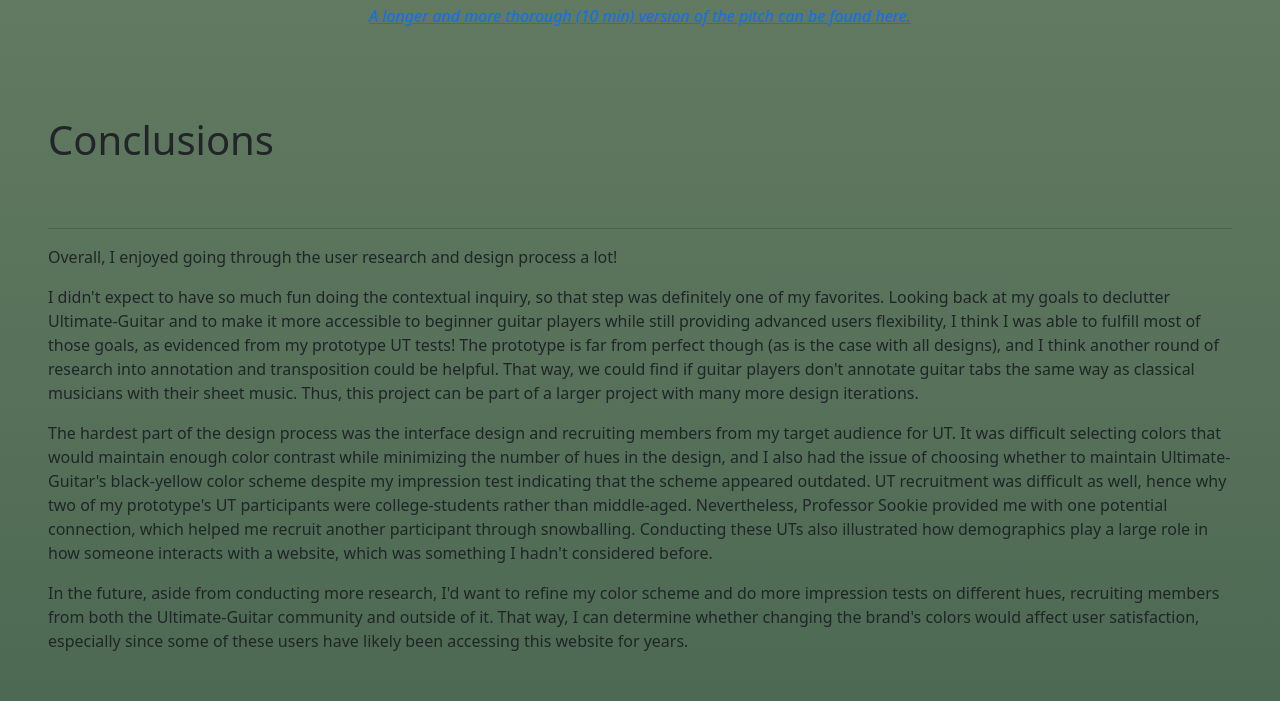
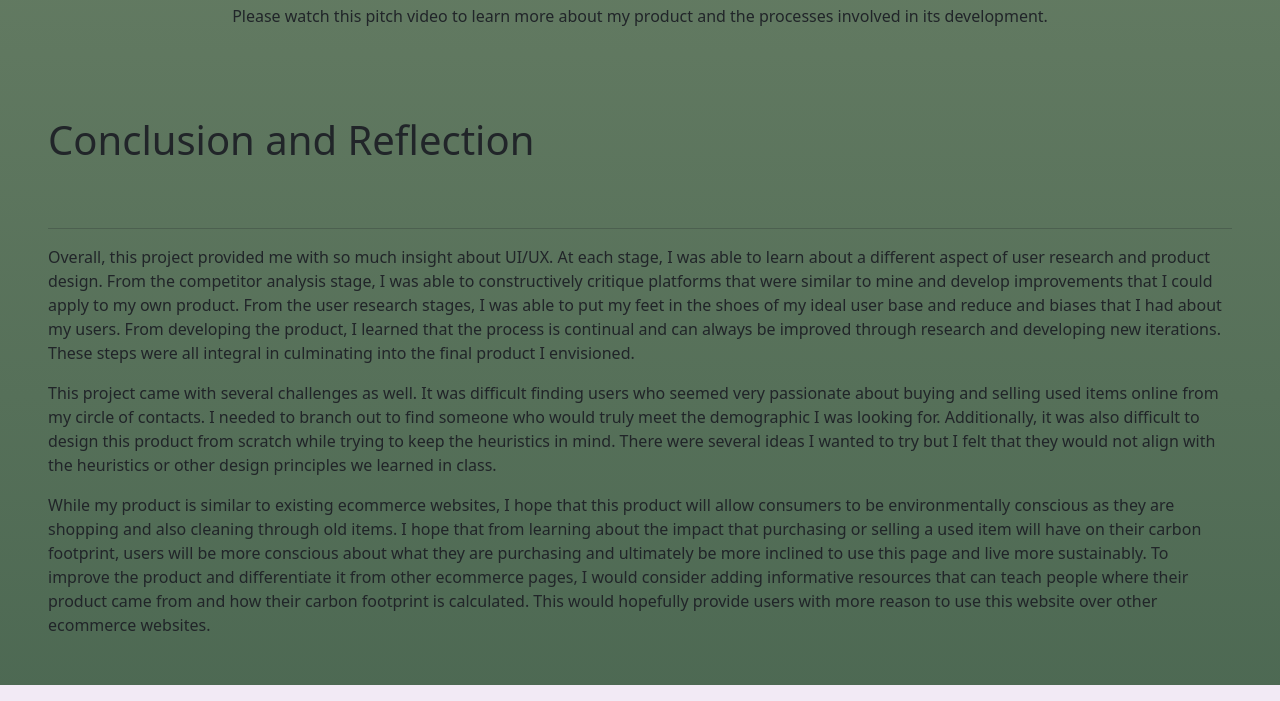
Before and after one commit to ashleyalee/DH110, a plain HTML site: page index.html in a window 1280 px wide. Shown: the part 5914-6615 px from the top of the page. Drawn offline with nearby package versions, Linux system fonts and the light colour scheme.

Commit message:
Update index.html

```diff
--- a/index.html
+++ b/index.html
@@ -257,29 +257,23 @@ The results helped me to understand how my user interacted with websites similar
       <iframe width="560" height="315" src="https://www.youtube.com/embed/v-siApsgAaA" title="YouTube video player" frameborder="0" allow="accelerometer; autoplay; clipboard-write; encrypted-media; gyroscope; picture-in-picture" allowfullscreen></iframe>
 
       <br>
-      <p> <a href = "https://youtu.be/UNYPrn5fDgI" target = "_blank"> <i>A longer and more thorough (10 min) version of the pitch can be found here.</i> </a></p>
+      <p>Please watch this pitch video to learn more about my product and the processes involved in its development.</p>
     </center>
 
     <br>
 
     <!-- PROJECT HEADING -->
-    <h2 class="display-6 py-5">Conclusions</h2>
+    <h2 class="display-6 py-5">Conclusion and Reflection</h2>
     <hr>
 
-    <p>Overall, I enjoyed going through the user research and design process a lot!</p>
+    <p>Overall, this project provided me with so much insight about UI/UX. At each stage, I was able to learn about a different aspect of user research and product design. From the competitor analysis stage, I was able to constructively critique platforms that were similar to mine and develop improvements that I could apply to my own product. From the user research stages, I was able to put my feet in the shoes of my ideal user base and reduce and biases that I had about my users. From developing the product, I learned that the process is continual and can always be improved through research and developing new iterations. These steps were all integral in culminating into the final product I envisioned.
+</p>
 
-    <p>I didn't expect to have so much fun doing the contextual inquiry, so that step was definitely one of my favorites.
-    Looking back at my goals to declutter Ultimate-Guitar and to make it more accessible to beginner guitar players while still providing advanced users flexibility,
-    I think I was able to fulfill most of those goals, as evidenced from my prototype UT tests! The prototype is far from perfect though (as is the case with all designs), and I think another round of research into annotation and transposition could be helpful. That way, we could find if guitar players don't annotate guitar tabs the
-    same way as classical musicians with their sheet music. Thus, this project can be part of a larger project with many more design iterations.</p>
+    <p>This project came with several challenges as well. It was difficult finding users who seemed very passionate about buying and selling used items online from my circle of contacts. I needed to branch out to find someone who would truly meet the demographic I was looking for. Additionally, it was also difficult to design this product from scratch while trying to keep the heuristics in mind. There were several ideas I wanted to try but I felt that they would not align with the heuristics or other design principles we learned in class.
+</p>
 
-    <p>The hardest part of the design process was the interface design and recruiting members from my target audience for UT. It was difficult selecting colors that would maintain enough color contrast while
-    minimizing the number of hues in the design, and I also had the issue of choosing whether to maintain Ultimate-Guitar's black-yellow color scheme despite my impression test indicating that the scheme appeared outdated. UT recruitment was difficult as well,
-    hence why two of my prototype's UT participants were college-students rather than middle-aged. Nevertheless, Professor Sookie provided me with one potential connection, which helped me recruit another participant through snowballing. Conducting these UTs also illustrated how demographics play a large role in
-    how someone interacts with a website, which was something I hadn't considered before.</p>
-
-    <p>In the future, aside from conducting more research, I'd want to refine my color scheme and do more impression tests on different hues, recruiting members from both the Ultimate-Guitar community and outside of it. That way, I can determine
-    whether changing the brand's colors would affect user satisfaction, especially since some of these users have likely been accessing this website for years.</p>
+    <p>While my product is similar to existing ecommerce websites, I hope that this product will allow consumers to be environmentally conscious as they are shopping and also cleaning through old items. I hope that from learning about the impact that purchasing or selling a used item will have on their carbon footprint, users will be more conscious about what they are purchasing and ultimately be more inclined to use this page and live more sustainably. To improve the product and differentiate it from other ecommerce pages, I would consider adding informative resources that can teach people where their product came from and how their carbon footprint is calculated. This would hopefully provide users with more reason to use this website over other ecommerce websites.
+</p>
 
   <!--
 </div>
```
